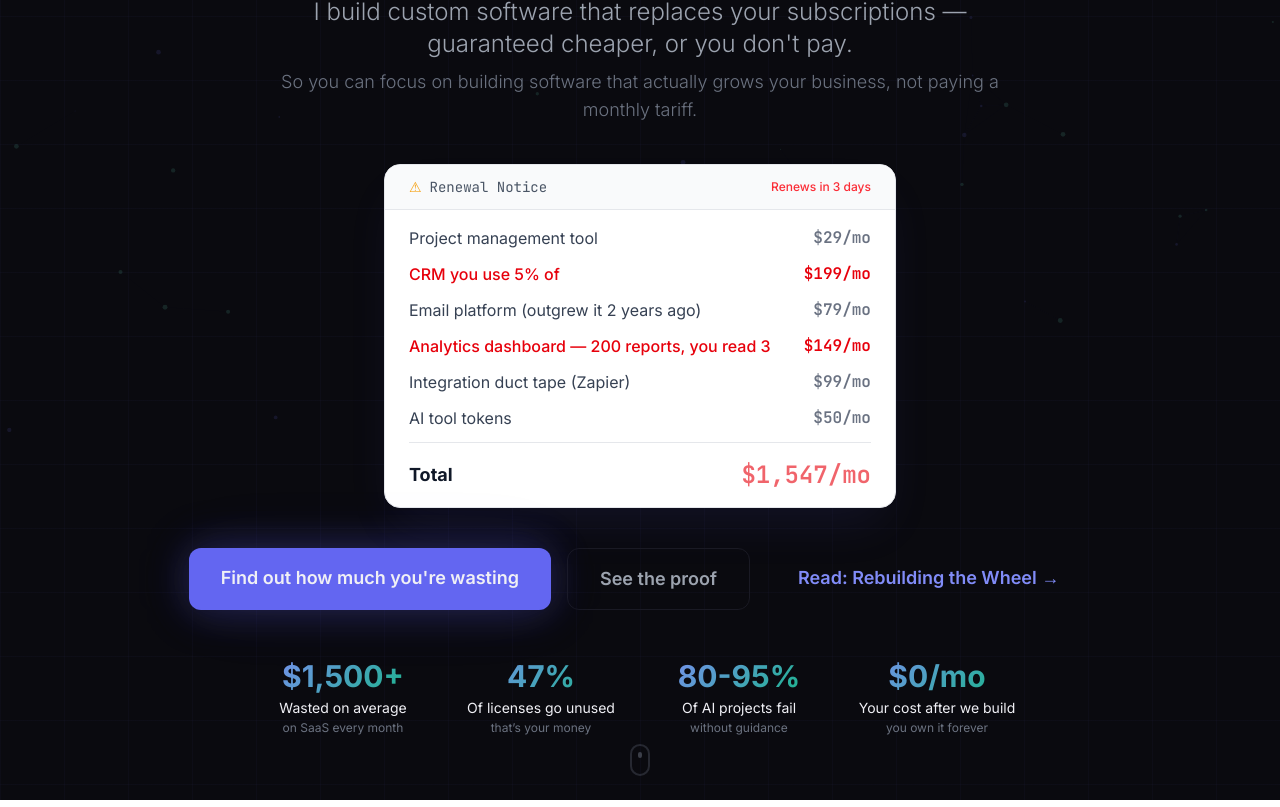
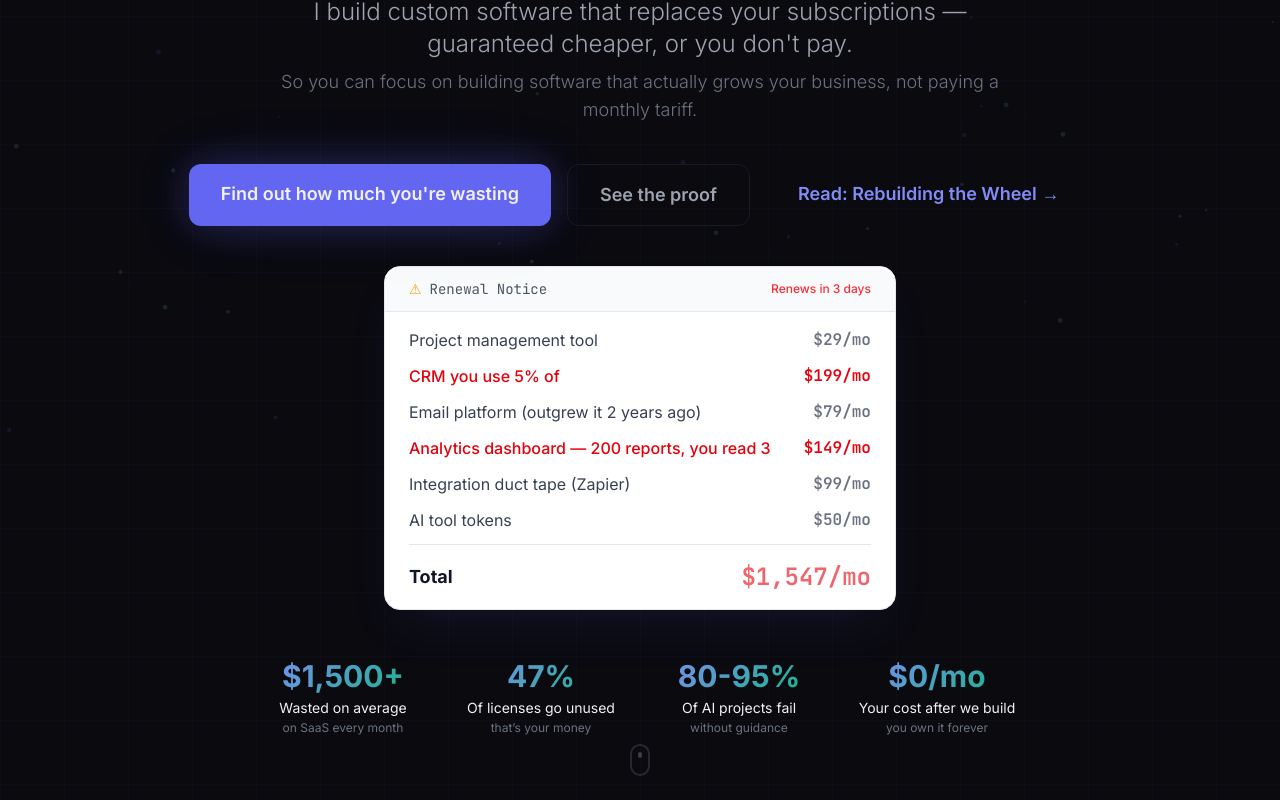
Before and after one commit to Strategies-Over-Stress/lee.ai, a Next.js app in the folder apps/web/: page / in a window 1280 px wide. Shown: the part 368-1175 px from the top of the page. Built offline with nearby package versions, Linux system fonts and the light colour scheme.

Commit message:
Move billing receipt below CTAs — headline and value prop come first
Co-Authored-By: Claude Opus 4.6 (1M context) <noreply@anthropic.com>

```diff
--- a/apps/web/src/components/Hero.tsx
+++ b/apps/web/src/components/Hero.tsx
@@ -47,9 +47,6 @@ export default function Hero() {
           </span>
         </motion.p>
 
-        {/* Billing receipt */}
-        <BillingReceipt />
-
         {/* CTA buttons */}
         <motion.div
           initial={{ opacity: 0, y: 20 }}
@@ -77,6 +74,11 @@ export default function Hero() {
             Read: Rebuilding the Wheel &rarr;
           </a>
         </motion.div>
+
+        {/* Billing receipt */}
+        <div className="mt-10">
+          <BillingReceipt />
+        </div>
 
         {/* Stats bar */}
         <motion.div
```
